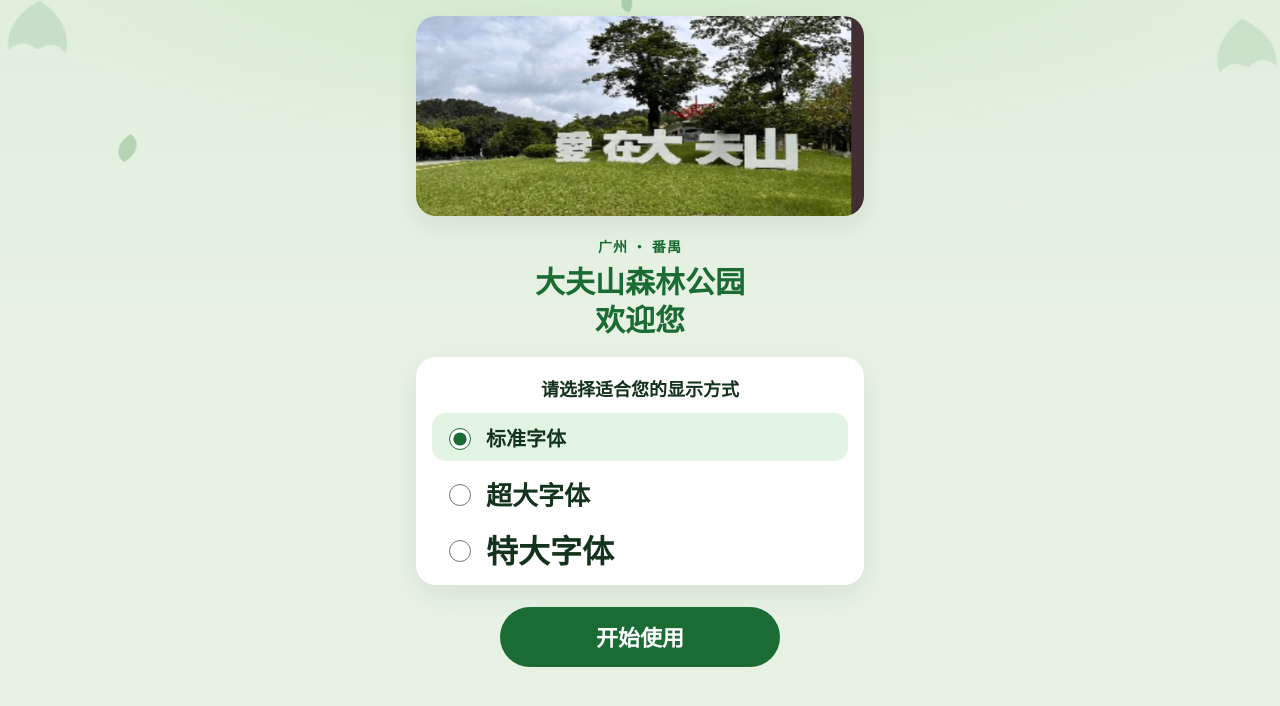
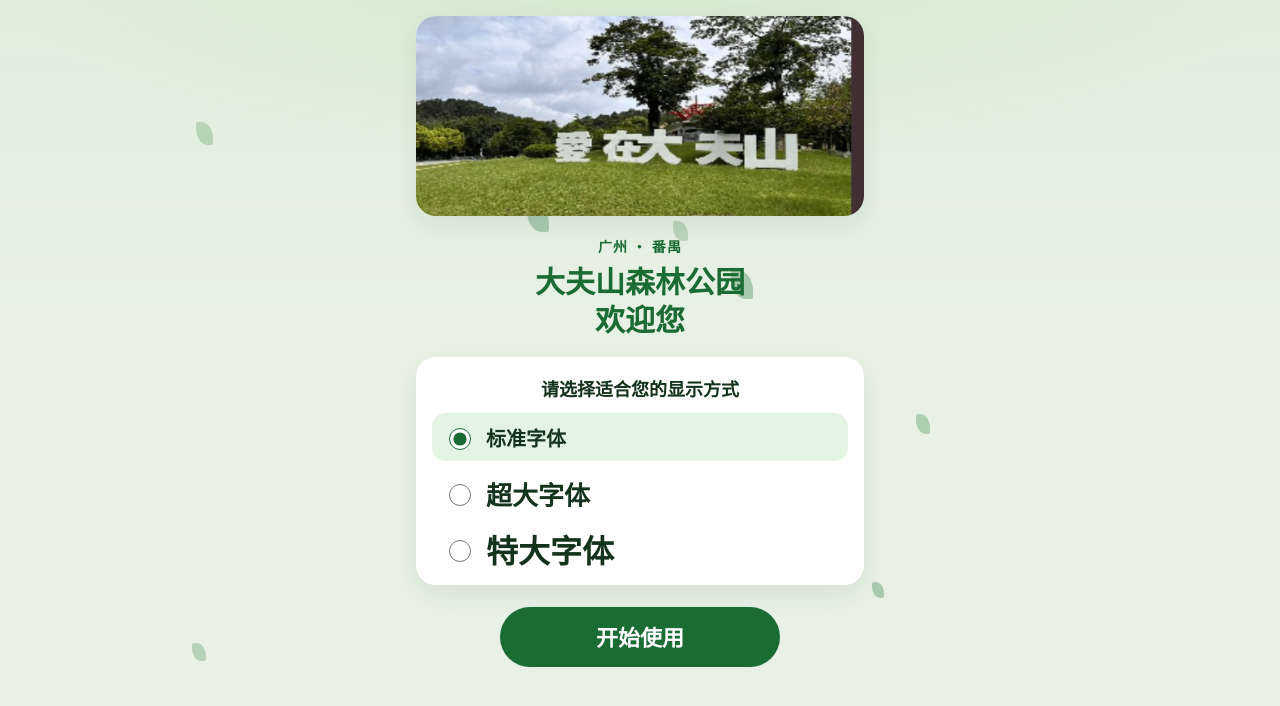
Before and after one commit to starfish85/dafushan-guide, a Vue app: page / in a window 1280 px wide. Shown: the top 706 px of the page. Built offline with nearby package versions, Linux system fonts and the light colour scheme; a small style sheet from the web is missing.

Commit message:
去掉角落固定树叶，飘叶改为横风回旋和上扬
不再只用从上往下掉的轨迹，每次打开页面叶子路径也会变化。

```diff
--- a/src/components/ForestBackdrop.vue
+++ b/src/components/ForestBackdrop.vue
@@ -1,44 +1,69 @@
 <script setup>
-const leaves = [
-  { l: '8%', d: '0s', s: 18, t: 22, o: 0.38 },
-  { l: '22%', d: '4s', s: 14, t: 28, o: 0.28 },
-  { l: '36%', d: '9s', s: 22, t: 24, o: 0.34 },
-  { l: '48%', d: '2s', s: 12, t: 32, o: 0.24 },
-  { l: '61%', d: '7s', s: 20, t: 26, o: 0.32 },
-  { l: '74%', d: '12s', s: 16, t: 30, o: 0.26 },
-  { l: '88%', d: '5s', s: 19, t: 25, o: 0.3 },
-  { l: '14%', d: '15s', s: 13, t: 34, o: 0.22 },
-  { l: '55%', d: '18s', s: 17, t: 27, o: 0.28 },
-  { l: '80%', d: '11s', s: 15, t: 29, o: 0.25 },
-]
+const KINDS = ['eddy', 'hover', 'cross-r', 'cross-l', 'fall-lift', 'lift']
+const COLORS = ['#1a6b34', '#2f7a3d', '#3d8b4a', '#6aa56a', '#4a8f52']
+
+function rand(min, max) {
+  return min + Math.random() * (max - min)
+}
+
+function pickStart(kind) {
+  if (kind === 'cross-r') return { x: rand(-10, -3), y: rand(8, 72) }
+  if (kind === 'cross-l') return { x: rand(102, 110), y: rand(8, 72) }
+  if (kind === 'fall-lift') return { x: rand(4, 92), y: rand(-16, -6) }
+  if (kind === 'lift') return { x: rand(6, 82), y: rand(62, 92) }
+  if (kind === 'hover') return { x: rand(12, 84), y: rand(4, 32) }
+  return { x: rand(10, 86), y: rand(10, 52) }
+}
+
+function pickTiming(kind) {
+  if (kind === 'eddy') return rand(16, 28)
+  if (kind === 'hover') return rand(14, 24)
+  if (kind === 'cross-r' || kind === 'cross-l') return rand(22, 38)
+  if (kind === 'lift') return rand(18, 30)
+  return rand(24, 40)
+}
+
+const leaves = Array.from({ length: 14 }, (_, i) => {
+  const kind = KINDS[i % KINDS.length]
+  const { x, y } = pickStart(kind)
+  return {
+    kind,
+    x: `${x.toFixed(1)}%`,
+    y: `${y.toFixed(1)}%`,
+    s: rand(11, 22),
+    d: `${(-rand(0, 22)).toFixed(1)}s`,
+    t: pickTiming(kind),
+    o: rand(0.2, 0.38),
+    c: COLORS[i % COLORS.length],
+    dx: `${rand(36, 110).toFixed(0)}px`,
+    dy: `${rand(18, 56).toFixed(0)}px`,
+    spin: `${rand(160, 420).toFixed(0)}deg`,
+    flip: Math.random() > 0.5 ? -1 : 1,
+  }
+})
 </script>
 
 <template>
   <div class="forest" aria-hidden="true">
     <div class="haze" />
-    <svg class="canopy left" viewBox="0 0 80 80">
-      <path
-        d="M40 8 C22 18 10 36 14 54 C20 48 28 44 40 52 C52 44 60 48 66 54 C70 36 58 18 40 8 Z"
-        fill="#1a6b34"
-      />
-    </svg>
-    <svg class="canopy right" viewBox="0 0 80 80">
-      <path
-        d="M40 8 C22 18 10 36 14 54 C20 48 28 44 40 52 C52 44 60 48 66 54 C70 36 58 18 40 8 Z"
-        fill="#2f7a3d"
-      />
-    </svg>
     <span
       v-for="(leaf, i) in leaves"
       :key="i"
       class="leaf"
+      :class="leaf.kind"
       :style="{
-        left: leaf.l,
-        animationDelay: leaf.d,
-        animationDuration: leaf.t + 's',
+        left: leaf.x,
+        top: leaf.y,
         width: leaf.s + 'px',
         height: leaf.s * 1.35 + 'px',
         opacity: leaf.o,
+        background: leaf.c,
+        animationDuration: leaf.t + 's',
+        animationDelay: leaf.d,
+        '--dx': leaf.dx,
+        '--dy': leaf.dy,
+        '--spin': leaf.spin,
+        '--flip': leaf.flip,
       }"
     />
   </div>
@@ -59,73 +84,154 @@ const leaves = [
     radial-gradient(90% 50% at 50% -8%, rgba(207, 232, 200, 0.85) 0%, transparent 58%),
     linear-gradient(180deg, rgba(214, 232, 208, 0.35), transparent 40%);
 }
-.canopy {
-  position: absolute;
-  width: 88px;
-  opacity: 0.12;
-  animation: sway 7s ease-in-out infinite;
-}
-.canopy.left {
-  top: -8px;
-  left: -6px;
-}
-.canopy.right {
-  top: 10px;
-  right: -10px;
-  animation-delay: -2.4s;
-  animation-direction: reverse;
-}
 .leaf {
   position: absolute;
-  top: -40px;
-  background: #1a6b34;
   border-radius: 2px 70% 2px 70%;
-  transform-origin: center;
-  animation-name: drift;
-  animation-timing-function: linear;
+  transform-origin: 60% 40%;
+  animation-timing-function: ease-in-out;
   animation-iteration-count: infinite;
+  will-change: transform;
 }
-.leaf:nth-child(3n) {
-  background: #3d8b4a;
+.leaf.eddy {
+  animation-name: eddy;
 }
-.leaf:nth-child(4n) {
-  background: #6aa56a;
+.leaf.hover {
+  animation-name: hover;
+}
+.leaf.cross-r {
+  animation-name: cross-r;
+}
+.leaf.cross-l {
+  animation-name: cross-l;
+}
+.leaf.fall-lift {
+  animation-name: fall-lift;
+}
+.leaf.lift {
+  animation-name: lift;
 }
 
-@keyframes sway {
+/* 原地回旋，有升有降，不往下冲 */
+@keyframes eddy {
   0%,
   100% {
-    transform: rotate(-8deg);
+    transform: translate3d(0, 0, 0) rotate(0deg);
   }
-  50% {
-    transform: rotate(10deg);
+  18% {
+    transform: translate3d(var(--dx), calc(var(--dy) * -0.4)) rotate(calc(var(--spin) * 0.22));
+  }
+  38% {
+    transform: translate3d(calc(var(--dx) * -0.55), var(--dy)) rotate(calc(var(--spin) * 0.48));
+  }
+  58% {
+    transform: translate3d(calc(var(--dx) * 0.35), calc(var(--dy) * -0.7)) rotate(calc(var(--spin) * 0.7));
+  }
+  78% {
+    transform: translate3d(calc(var(--dx) * -0.75), calc(var(--dy) * 0.25)) rotate(calc(var(--spin) * 0.88));
   }
 }
 
-@keyframes drift {
+/* 顶部附近被风托住，左右飘 */
+@keyframes hover {
+  0%,
+  100% {
+    transform: translate3d(0, 0, 0) rotate(-12deg);
+  }
+  20% {
+    transform: translate3d(calc(var(--dx) * 0.7), calc(var(--dy) * -0.35)) rotate(28deg);
+  }
+  45% {
+    transform: translate3d(calc(var(--dx) * -0.4), calc(var(--dy) * 0.45)) rotate(-36deg);
+  }
+  70% {
+    transform: translate3d(calc(var(--dx) * 0.55), calc(var(--dy) * -0.15)) rotate(18deg);
+  }
+}
+
+/* 从左被风吹到右边，轨迹上下起伏 */
+@keyframes cross-r {
   0% {
-    transform: translate3d(0, -8vh, 0) rotate(0deg);
+    transform: translate3d(0, 0, 0) rotate(-18deg);
   }
-  25% {
-    transform: translate3d(18px, 25vh, 0) rotate(55deg);
+  22% {
+    transform: translate3d(26vw, calc(var(--dy) * -0.8)) rotate(48deg);
   }
-  50% {
-    transform: translate3d(-12px, 55vh, 0) rotate(120deg);
+  48% {
+    transform: translate3d(54vw, calc(var(--dy) * 0.7)) rotate(-22deg);
   }
-  75% {
-    transform: translate3d(22px, 80vh, 0) rotate(200deg);
+  74% {
+    transform: translate3d(82vw, calc(var(--dy) * -0.45)) rotate(62deg);
   }
   100% {
-    transform: translate3d(-8px, 110vh, 0) rotate(280deg);
+    transform: translate3d(118vw, calc(var(--dy) * 0.2)) rotate(8deg);
+  }
+}
+
+@keyframes cross-l {
+  0% {
+    transform: translate3d(0, 0, 0) rotate(16deg);
+  }
+  22% {
+    transform: translate3d(-26vw, calc(var(--dy) * 0.6)) rotate(-42deg);
+  }
+  48% {
+    transform: translate3d(-54vw, calc(var(--dy) * -0.75)) rotate(30deg);
+  }
+  74% {
+    transform: translate3d(-82vw, calc(var(--dy) * 0.35)) rotate(-55deg);
+  }
+  100% {
+    transform: translate3d(-118vw, calc(var(--dy) * -0.15)) rotate(-8deg);
+  }
+}
+
+/* 下落途中会被风托起再改方向 */
+@keyframes fall-lift {
+  0% {
+    transform: translate3d(0, 0, 0) rotate(0deg);
+  }
+  16% {
+    transform: translate3d(calc(var(--dx) * 0.7 * var(--flip)), 18vh) rotate(calc(var(--spin) * 0.18));
+  }
+  32% {
+    transform: translate3d(calc(var(--dx) * -0.45 * var(--flip)), 36vh) rotate(calc(var(--spin) * 0.36));
+  }
+  46% {
+    transform: translate3d(calc(var(--dx) * 0.55 * var(--flip)), 24vh) rotate(calc(var(--spin) * 0.5));
+  }
+  64% {
+    transform: translate3d(calc(var(--dx) * -0.7 * var(--flip)), 52vh) rotate(calc(var(--spin) * 0.68));
+  }
+  82% {
+    transform: translate3d(calc(var(--dx) * 0.35 * var(--flip)), 86vh) rotate(calc(var(--spin) * 0.86));
+  }
+  100% {
+    transform: translate3d(calc(var(--dx) * -0.2 * var(--flip)), 118vh) rotate(var(--spin));
+  }
+}
+
+/* 从下方被风卷上去，再斜着飘走 */
+@keyframes lift {
+  0% {
+    transform: translate3d(0, 0, 0) rotate(8deg);
+  }
+  28% {
+    transform: translate3d(calc(var(--dx) * 0.45 * var(--flip)), calc(var(--dy) * -1.4)) rotate(-40deg);
+  }
+  52% {
+    transform: translate3d(calc(var(--dx) * -0.25 * var(--flip)), calc(var(--dy) * -2.4)) rotate(55deg);
+  }
+  76% {
+    transform: translate3d(calc(var(--dx) * 1.1 * var(--flip)), calc(var(--dy) * -1.1)) rotate(-18deg);
+  }
+  100% {
+    transform: translate3d(calc(var(--dx) * 0.2 * var(--flip)), calc(var(--dy) * -0.2)) rotate(12deg);
   }
 }
 
 @media (prefers-reduced-motion: reduce) {
-  .leaf,
-  .canopy {
+  .leaf {
     animation: none;
-  }
-  .leaf {
     display: none;
   }
 }
```
